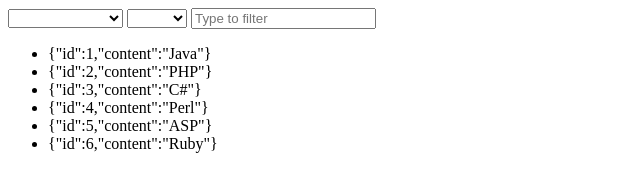
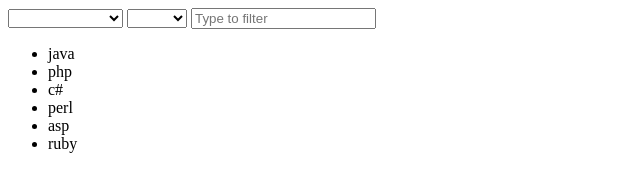
Before and after one commit to alaeddinejebali/AngularJS-Examples, a plain HTML site: page index.html in a window 1280 px wide. Shown: the whole page, without its empty margins (0-640 px from the left). Drawn offline with nearby package versions, Linux system fonts and the light colour scheme.

Commit message:
update readme

```diff
--- a/index.html
+++ b/index.html
@@ -22,7 +22,7 @@
 	<input type="text" ng-model="search" placeholder="Type to filter" />
 	<div>
 		<ul>
-			<li ng-repeat="filteredItem in programmingLanguages | filter: search | orderBy: sortingOrder + sortingKey">{{filteredItem | lowercase}}</li>
+			<li ng-repeat="filteredItem in programmingLanguages | filter: search | orderBy: sortingOrder + sortingKey">{{filteredItem.content | lowercase}}</li>
 		</ul>
 	</div>
 
```
Also changed, not shown: 1 other file.
